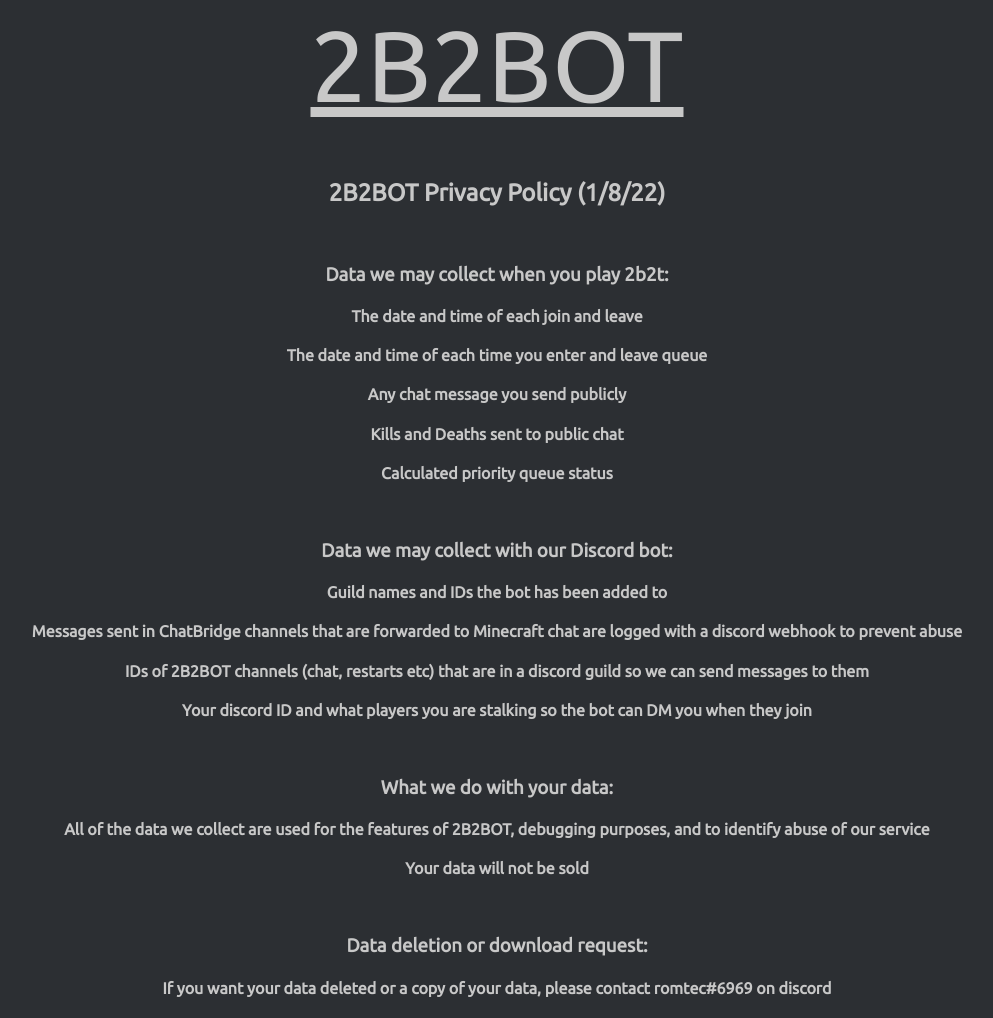
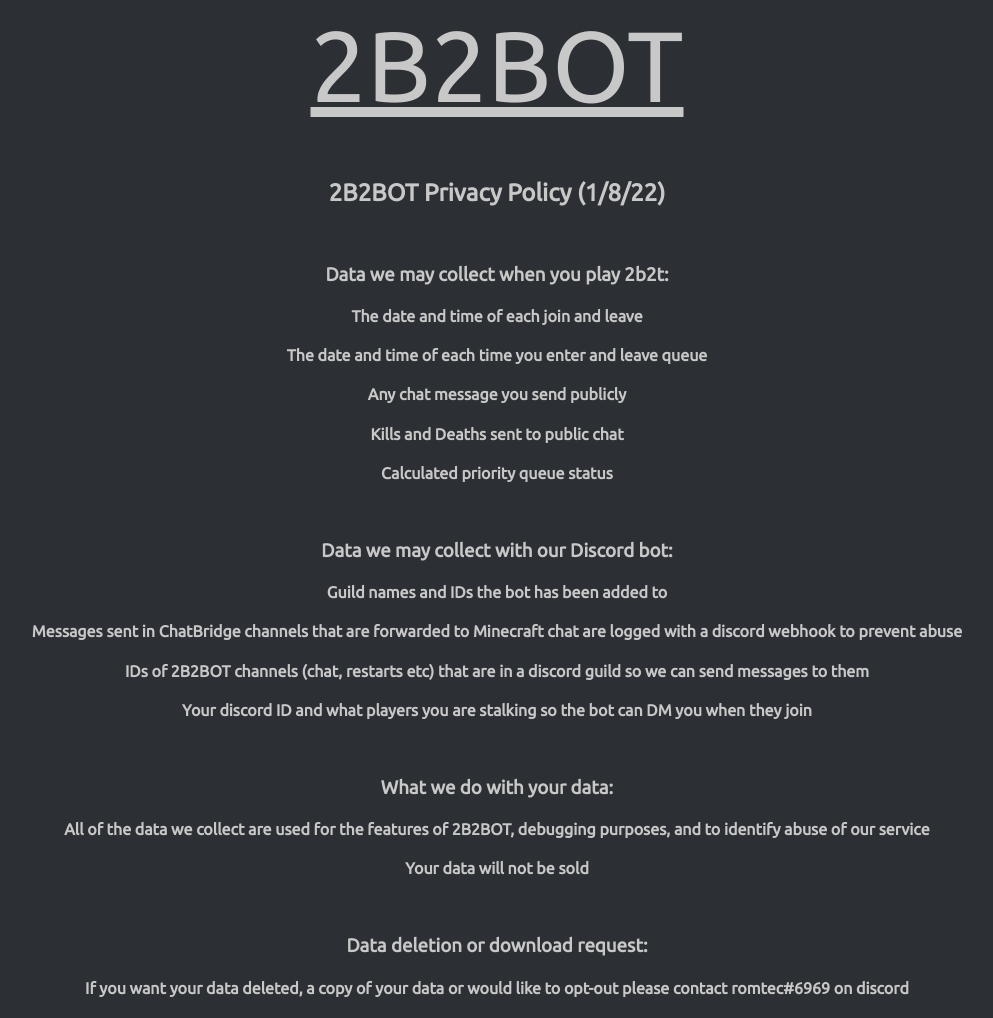
Before and after one commit to romtec123/romtec123.github.io, a plain HTML site: page privacy.html in a window 1280 px wide. Shown: the whole page, without its empty margins (143-1136 px from the left). Drawn offline with Linux system fonts and the light colour scheme.

Commit message:
changes
opt out

```diff
--- a/privacy.html
+++ b/privacy.html
@@ -73,7 +73,7 @@
         <h4>Your data will not be sold</h4>
         <br>
         <h3>Data deletion or download request:</h3>
-        <h4>If you want your data deleted or a copy of your data, please contact romtec#6969 on discord</h4>
+        <h4>If you want your data deleted, a copy of your data or would like to opt-out please contact romtec#6969 on discord</h4>
     </body>
 
 
```
